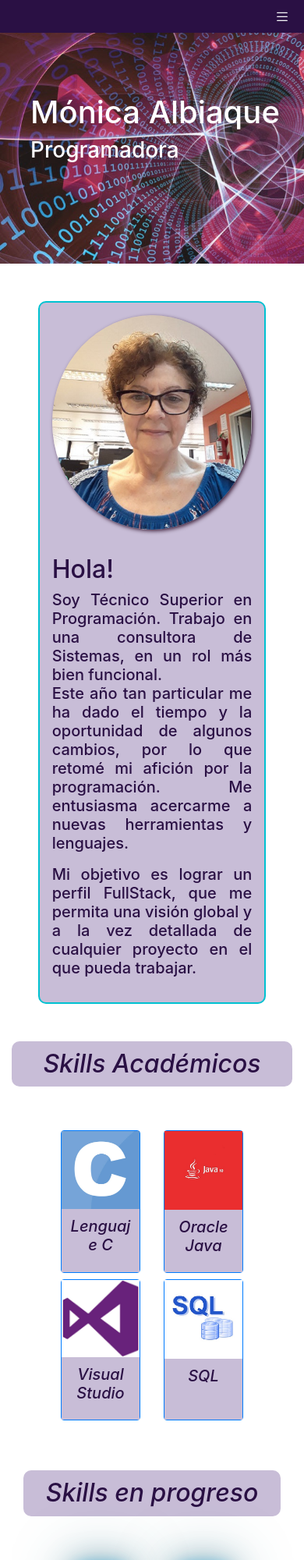
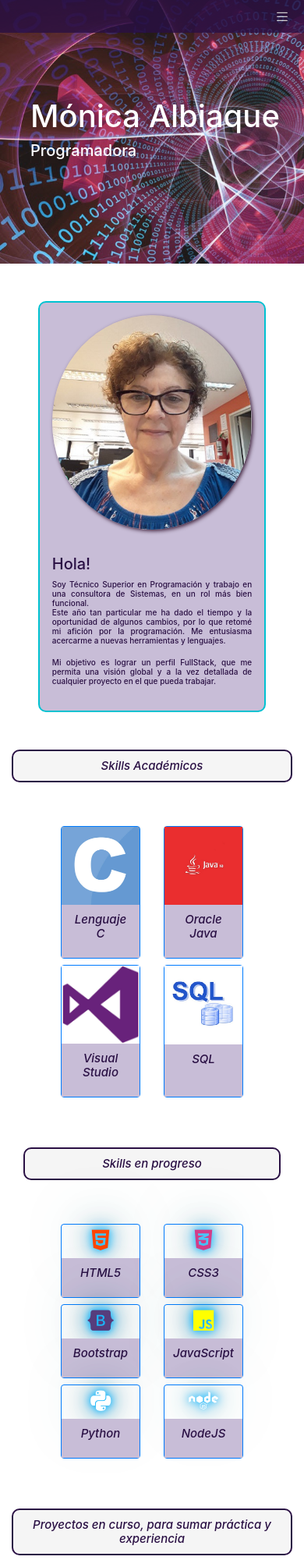
Before and after one commit to AlbiaqueMonica/PrimerProyecto, a plain HTML site: page index.html in a window 390 px wide. Shown: the top 2000 px of the page at 78% size. Drawn offline with nearby package versions, Linux system fonts and the light colour scheme.

Commit message:
Detalles de textos adaptativos

```diff
--- a/css/styles.css
+++ b/css/styles.css
@@ -26,6 +26,7 @@ body{
     color: #C8BDD7;
     font-weight: bold;
     padding: 5px;
+    opacity: 0.8;
 }
 
 .navegacion:hover{
@@ -74,6 +75,18 @@ body{
     max-width: 75%;
 }
 
+.frase{
+    box-sizing: border-box;
+    border: 2px solid;
+    border-radius: 10px;
+    background-clip:padding-box;
+    border-color:#00C2D1;
+    background: #C8BDD7;
+    /* box-shadow: 2px 2px 10px rgba(34, 1, 26, 0.8); */
+    color: #2A1044;
+    max-width: 75%;
+}
+
 
 /*Foto*/
 .yo{
@@ -102,7 +115,7 @@ body{
     background-size: cover;
 } */
 
-/*Efecto brillo*/
+/*Efecto brillo reducido*/
 .neon {
 	color: #fff;
 	margin-top: 5%;
@@ -120,10 +133,12 @@ body{
 
 
 .bg{
-    background-color: #C8BDD7;
+    background-color:whitesmoke;
     font-style: italic;
     padding: 10px;
     color: #2A1044;
+    border-color: #C8BDD7;
+    border: 2px solid;
     border-radius: 10px;
 }
 
@@ -135,12 +150,10 @@ body{
     color: #2A1044;
 }
 
-.frase{
-    background-color:  #C8BDD7;
-}
+
 
 .contacto{
-    background-color: #C8BDD7;
+    /* background-color: #C8BDD7; */
     max-width: 60%;
     background-image: url("../img/morado.jpg");
     background-size: cover;
@@ -191,13 +204,47 @@ footer{
 
 
  @media screen and (max-width: 992px) {
-    icon {
-        font-size: 3rem;
+    .icon {
+        font-size: 80px;
+    }
+    h2{
+        font-size: 30px;
+    }
+    h3{
+        font-size: 25px;
+    }
+    h5{
+        font-size: 15px;
+    }
+
+  }
+
+  @media screen and (max-width: 600px) {
+    .icon {
+        font-size: 50px;
+    }
+    h2{
+        font-size: 25px;
+    }
+    h3{
+        font-size: 20px;
+    }
+    h5{
+        font-size: 15px;
     }
   }
 
-  @media screen and (max-width: 600px) {
-    icon {
-        font-size: 2rem;
+  @media screen and (max-width:480px){
+	.icon {
+        font-size: 30px;
     }
-  }
+    h2{
+        font-size: 20px;
+    }
+    h3{
+        font-size: 15px;
+    }
+    h5{
+        font-size: 10px;
+    }
+}
--- a/index.html
+++ b/index.html
@@ -16,7 +16,8 @@
 <body>
 
     <!------------------Navegacion-------------------->
-    <nav class="navbar navar-toggleable-md navbar-expand-sm fixed-top navegacion justify-content-end justify-content-md-start">
+    <nav
+        class="navbar navar-toggleable-md navbar-expand-sm fixed-top navegacion justify-content-end justify-content-md-start">
 
         <button class="navbar-toggler text-light " type="button" data-toggle="collapse" data-target="#navbarNav"
             aria-controls="navbarNav" aria-expanded="false" aria-label="Toggle navigation">
@@ -31,20 +32,20 @@
         <!---------Links internos-->
         <div class="collapse navbar-collapse" id="navbarNav">
             <ul class="navbar-nav">
-                <li class="nav-item"  data-toggle="collapse" data-target=".navbar-collapse.show" >
-                    <a class="nav-link  navegacion"  href="#inicio">Inicio </a>
+                <li class="nav-item" data-toggle="collapse" data-target=".navbar-collapse.show">
+                    <a class="nav-link  navegacion" href="#inicio">Inicio </a>
                 </li>
 
                 <li class="nav-item" data-toggle="collapse" data-target=".navbar-collapse.show">
-                    <a class="nav-link  navegacion" href="#skills" >Skills</a>
+                    <a class="nav-link  navegacion" href="#skills">Skills</a>
                 </li>
 
                 <li class="nav-item" data-toggle="collapse" data-target=".navbar-collapse.show">
-                    <a class="nav-link  navegacion" href="#proyectos" >Proyectos</a>
+                    <a class="nav-link  navegacion" href="#proyectos">Proyectos</a>
                 </li>
 
                 <li class="nav-item" data-toggle="collapse" data-target=".navbar-collapse.show">
-                    <a class="nav-link navegacion" href="#contacto" >Contacto</a>
+                    <a class="nav-link navegacion" href="#contacto">Contacto</a>
                 </li>
             </ul>
 
@@ -79,7 +80,7 @@
         <div class="row  fondo  justify-content-center align-content-center">
             <div class="col text-white nombre">
                 <h1>Mónica Albiaque</h1>
-                <h3>Programadora</h3>
+                <h2>Programadora</h2>
             </div>
         </div>
 
@@ -104,17 +105,15 @@
                 <img src="../img/fotoOfi.jpg" class="yo rounded-circle" alt="Monica" />
             </div>
             <div class="col-xl-7 col-lg-7 col-md-7 col-xs-12 p-3 text-justify">
-                <h2> Hola! </<h2>
-                    <h5>Soy Técnico Superior en Programación. Trabajo en una consultora de Sistemas, en un rol más bien
+                <h2> Hola! </h2>
+                <h5>Soy Técnico Superior en Programación y trabajo en una consultora de Sistemas, en un rol más bien
                     funcional.
                     <p>Este año tan particular me ha dado el tiempo y la oportunidad de algunos cambios,
                         por lo que retomé mi afición por la programación. Me entusiasma acercarme a nuevas
                         herramientas y
                         lenguajes.
                     <p>Mi objetivo es lograr un perfil FullStack, que me permita una visión global y a la vez
-                            detallada
-                            de
-                            cualquier proyecto en el que pueda trabajar.
+                        detallada de cualquier proyecto en el que pueda trabajar.
                 </h5>
             </div>
         </div>
@@ -123,7 +122,7 @@
 
     <!-- SKILLS -->
     <section id="skills" class="container">
-        <h2 class="bg text-center mt-5 ">Skills Académicos</h2>
+        <h3 class="bg text-center mt-5 ">Skills Académicos</h3>
 
 
         <section class="container">
@@ -133,7 +132,7 @@
                     <div class="card text-center border-primary h-100">
                         <img class="img-fluid" src="../img/lengC.jpg">
                         <div class="card-body bg-recto">
-                        <h5 class="card-title">Lenguaje C</h5>
+                            <h3 class="card-title">Lenguaje C</h3>
                         </div>
                     </div>
                 </div>
@@ -143,7 +142,7 @@
                     <div class="card text-center border-primary h-100">
                         <img class="img-fluid" src="../img/Java.jpg">
                         <div class="card-body bg-recto">
-                        <h5 class="card-title">Oracle Java</h5>
+                            <h3 class="card-title">Oracle Java</h3>
                         </div>
                     </div>
                 </div>
@@ -152,7 +151,7 @@
                     <div class="card text-center border-primary h-100">
                         <img class="img-fluid " src="../img/VS2012.jpg">
                         <div class="card-body bg-recto">
-                        <h5 class="card-title">Visual Studio</h5>
+                            <h3 class="card-title">Visual Studio</h3>
                         </div>
                     </div>
                 </div>
@@ -163,7 +162,7 @@
                     <div class="card text-center border-primary h-100">
                         <img class="img-fluid " src="../img/sql.jpg">
                         <div class="card-body bg-recto">
-                        <h5 class="card-title">SQL</h5>
+                            <h3 class="card-title">SQL</h3>
 
                         </div>
                     </div>
@@ -176,14 +175,14 @@
 
 
         <section class="container">
-        <h2 class="bg text-center mt-2 ">Skills en progreso</h2>
+            <h3 class="bg text-center mt-2 ">Skills en progreso</h3>
 
             <div class="row mt-2 p-5 ">
                 <div class="col-lg-2 col-md-2 col-6 mb-2">
                     <div class="card text-center border-primary h-100">
                         <i class="fab fa-html5 icon neon  pb-2" style="color: orangered"></i>
                         <div class="card-body bg-recto">
-                        <h5 class="card-title">HTML5</h5>
+                            <h3 class="card-title">HTML5</h3>
                         </div>
                     </div>
                 </div>
@@ -191,7 +190,7 @@
                     <div class="card text-center border-primary h-100">
                         <i class="fab fa-css3-alt icon  neon  pb-2" style="color: rgb(211, 61, 136)"></i>
                         <div class="card-body bg-recto">
-                        <h5 class="card-title">CSS3</h5>
+                            <h3 class="card-title">CSS3</h3>
                         </div>
                     </div>
                 </div>
@@ -199,7 +198,7 @@
                     <div class="card text-center border-primary h-100">
                         <i class="fab fa-bootstrap icon neon pb-2" style="color:#563D7C"></i>
                         <div class="card-body bg-recto">
-                        <h5 class="card-title">Bootstrap</h5>
+                            <h3 class="card-title">Bootstrap</h3>
                         </div>
                     </div>
                 </div>
@@ -207,7 +206,7 @@
                     <div class="card text-center border-primary h-100">
                         <i class="fab fa-js icon neon pb-2" style="color: yellow"></i>
                         <div class="card-body bg-recto">
-                        <h5 class="card-title">JavaScript</h5>
+                            <h3 class="card-title">JavaScript</h3>
                         </div>
                     </div>
                 </div>
@@ -215,7 +214,7 @@
                     <div class="card text-center border-primary h-100">
                         <i class="fab fa-python icon neon pb-2""></i>
                 <div class=" card-body bg-recto">
-                        <h5 class="card-title">Python</h5>
+                            <h3 class="card-title">Python</h3>
                     </div>
                 </div>
             </div>
@@ -223,7 +222,7 @@
                 <div class="card text-center border-primary h-100">
                     <i class="fab fa-node icon neon pb-2"></i>
                     <div class="card-body bg-recto">
-                    <h5 class="card-title">NodeJS</h5>
+                        <h3 class="card-title">NodeJS</h3>
                     </div>
                 </div>
             </div>
@@ -238,7 +237,7 @@
     <section id="proyectos"> </section>
 
     <section class="container text-center">
-        <h2 class="bg text-center mt-2 ">Proyectos en curso, para sumar práctica y experiencia</h2>
+        <h3 class="bg text-center mt-2 ">Proyectos en curso, para sumar práctica y experiencia</h3>
     </section>
 
     <section class="container text-center">
@@ -249,7 +248,7 @@
                 <div class="card text-center border-primary h-100">
                     <img class="img-fluid " src="../img/abeja.jpg">
                     <div class="card-body bg-recto">
-                        <h5 class="card-title">Web Comidas Caseras</h5>
+                        <h3 class="card-title">Web Comidas Caseras</h2>
                     </div>
                 </div>
             </div>
@@ -258,7 +257,7 @@
                 <div class="card text-center border-primary h-100">
                     <img class="img-fluid " src="../img/skeleton.jpg">
                     <div class="card-body bg-recto">
-                        <h5 class="card-title">Web Centro de Kineseología</h5>
+                        <h3 class="card-title">Web Centro de Kineseología</h3>
                     </div>
                 </div>
             </div>
@@ -267,7 +266,7 @@
                 <div class="card text-center border-primary h-100">
                     <img class="img-fluid " src="../img/hand.jpg">
                     <div class="card-body bg-recto">
-                        <h5 class="card-title">Web Acompañante Terapéutico</h5>
+                        <h3 class="card-title">Web Acompañante Terapéutico</h3>
                     </div>
                 </div>
             </div>
@@ -276,7 +275,7 @@
                 <div class="card text-center border-primary h-100">
                     <img class="img-fluid " src="../img/patos.jpg">
                     <div class="card-body bg-recto">
-                        <h5 class="card-title">Un camino que recién empieza...</h5>
+                        <h3 class="card-title">Un camino que recién empieza...</h3>
                     </div>
                 </div>
             </div>
@@ -286,10 +285,10 @@
     </section>
 
     <!----Frase-->
-    <section class="container rounded text-center mb-5">
-        <h2 class="frase bg text-center mt-4 mb-4">Al séptimo día Dios descansó y pensó:
-            <p> ¿Y si lo automatizo?</p>
-        </h2>
+    <section class="container box">
+        <h3 class="text-center">Al séptimo día Dios descansó y pensó:
+            <p>¿Y si lo automatizo?</p>
+        </h3>
 
     </section>
 
```
Lines whose indentation alone changed are shown as unchanged.
